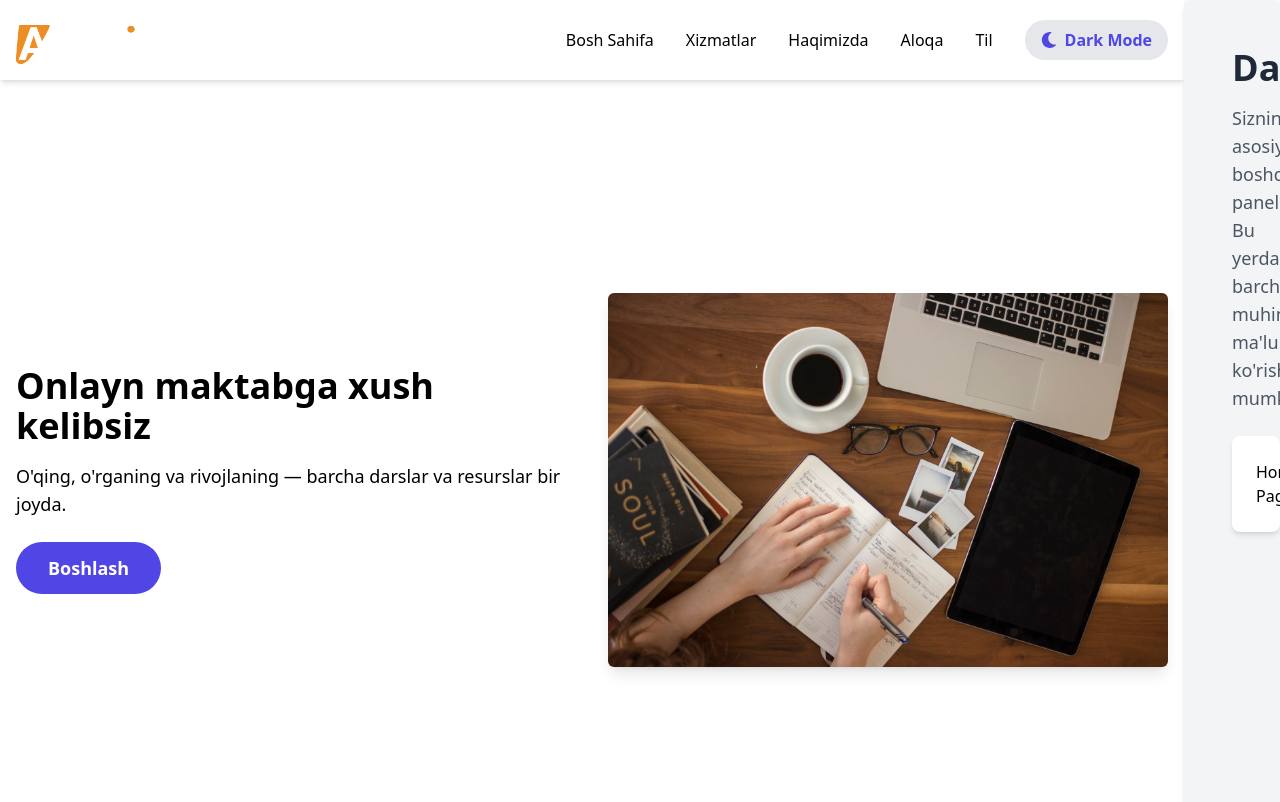
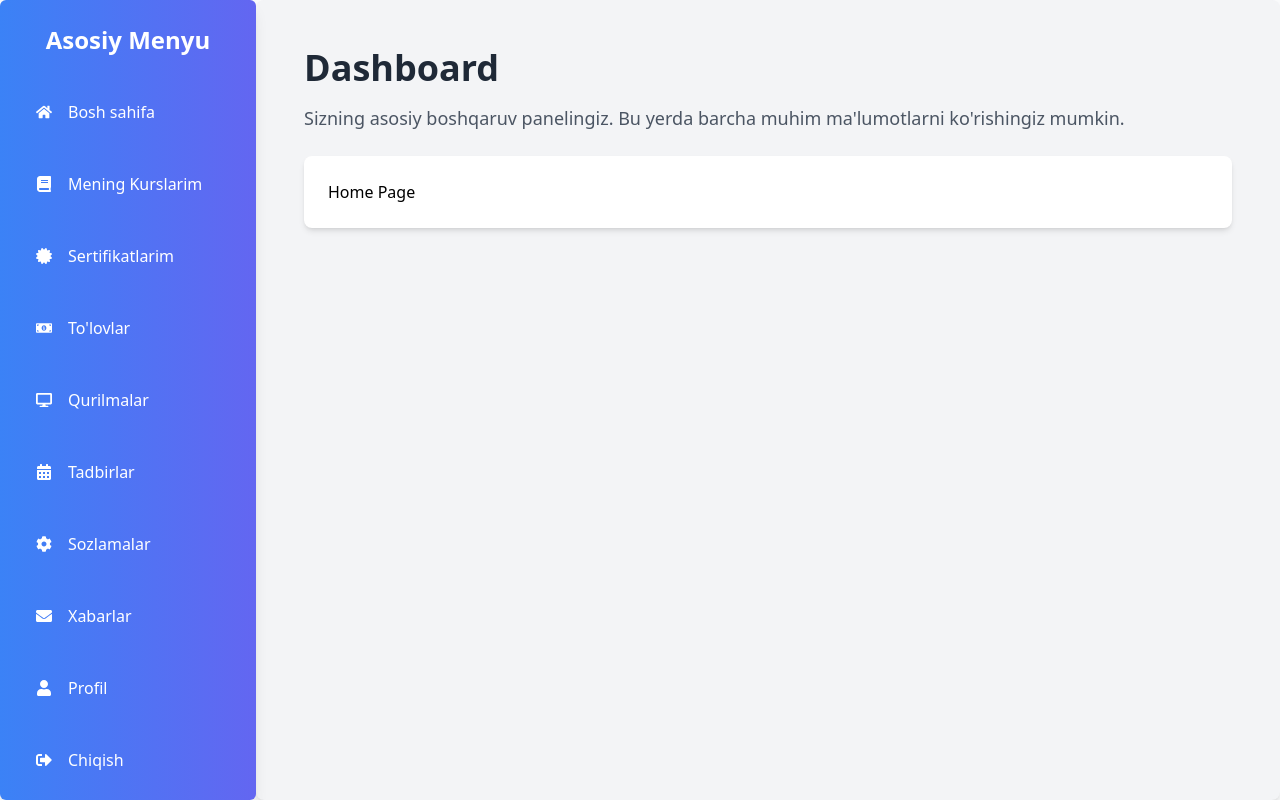
Before and after one commit to Sodiq578/OnlineMaktab2, a React (Create React App) app: page /dashboard/home in a window 1280 px wide. Shown: the top 802 px of the page. Built offline with nearby package versions, Linux system fonts and the light colour scheme.

Commit message:
qayta qildi kopya

```diff
--- a/src/components/Sidebar.jsx
+++ b/src/components/Sidebar.jsx
@@ -1,286 +1,119 @@
-import React, { useState, useEffect } from 'react';
-import { useNavigate } from 'react-router-dom';
-import './LandingPage.css';
-import BackImg from '../assets/backImg.jpeg';
-import BackImg2 from "../assets/backImg2.jpeg";
-import BackImg3 from "../assets/backImg3.jpg";
-import Logo from "../assets/Logo.png";
-import { FaMoon, FaSun } from 'react-icons/fa'; // For sun and moon icons
-import { FaBars } from 'react-icons/fa'; // For hamburger icon
+import React, { useState } from 'react';
+import { Link } from 'react-router-dom';
+import { FaHome, FaBook, FaCertificate, FaMoneyBillAlt, FaDesktop, FaCalendarAlt, FaCog, FaSignOutAlt, FaEnvelope, FaUser, FaBars } from 'react-icons/fa';
+import './Sidebar.css';
 
-import uzbekFlag from '../assets/uzbFlag.jpg';
-import russianFlag from '../assets/rusFlag.jpg';
-import englishFlag from '../assets/engFlag.webp';
+const Sidebar = () => {
+  const [isOpen, setIsOpen] = useState(false); // Sidebarni ochish va yopish uchun holat
 
-const LandingPage = () => {
-  const navigate = useNavigate();
-  const [activeAccordion, setActiveAccordion] = useState(null);
-  const [isDarkMode, setIsDarkMode] = useState(false);
-  const [language, setLanguage] = useState('uzbek'); // 'uzbek', 'russian', 'english'
-  const [isDropdownOpen, setIsDropdownOpen] = useState(false); // Add this line for dropdown state
-
-  const images = [
-    {
-      img: BackImg,
-      title: "O'quvchilar uchun eng yaxshi kurslar",
-      text: "Bizning platformamizda har bir darajadagi o'quvchilar uchun mo'ljallangan o'quv kurslarini topishingiz mumkin.",
-    },
-    {
-      img: BackImg2,
-      title: "Mutaxassis bo'lish yo'li",
-      text: "O'zingizga mos keladigan sohani tanlang va muvaffaqiyat sari qadam qo'ying.",
-    },
-    {
-      img: BackImg3,
-      title: "Ixtisoslashgan o'qituvchilar",
-      text: "Bizning kurslarimiz yetuk va tajribali o'qituvchilar tomonidan ishlab chiqilgan.",
-    },
-  ];
-
-  const [currentImageIndex, setCurrentImageIndex] = useState(0);
-
-  useEffect(() => {
-    const interval = setInterval(() => {
-      setCurrentImageIndex((prevIndex) => (prevIndex + 1) % images.length);
-    }, 5000); // Change image every 5 seconds
-    return () => clearInterval(interval);
-  }, [images.length]);
-
-  const toggleDarkMode = () => setIsDarkMode(!isDarkMode);
-
-  const changeLanguage = (language) => {
-    setLanguage(language);
-    setIsDropdownOpen(false); // Close dropdown
+  const toggleSidebar = () => {
+    setIsOpen(!isOpen); // Sidebar holatini teskari o'zgartirish
   };
 
-  const translations = {
-    uzbek: {
-      title: "Onlayn maktabga xush kelibsiz",
-      description: "O'qing, o'rganing va rivojlaning — barcha darslar va resurslar bir joyda.",
-      start: "Boshlash",
-      login: "Kirish",
-      moreInfo: "Batafsil Ma'lumot",
-      about: "Biz Haqimizda",
-      services: "Bizning Xizmatlarimiz",
-      features: "Xususiyatlar",
-      testimonials: "Fikrlar",
-      footer: "Sevgi bilan ta'lim olishni targ'ib qilamiz.",
-      legal: "Barcha huquqlar himoyalangan.",
-      servicesDescription: "Xizmatlarimiz o'quvchilarga eng yaxshi ta'lim imkoniyatlarini taqdim etadi.",
-      featuresDescription: "Kurslarimiz interaktiv, ilg'or texnologiyalar bilan ta'minlangan.",
-      testimonialsDescription: "Bizning talabalarimiz ta'lim sifati haqida ijobiy fikrlar bildirishadi.",
-      aboutContent: "Bizning platformamiz o'quvchilarga eng yangi ta'lim resurslarini taqdim etishga intiladi. Bizning missiyamiz — o'quvchilarga global darajadagi bilimlarni osonlik bilan olish imkoniyatini yaratish. Bizning barcha kurslarimiz malakali o'qituvchilar tomonidan ishlab chiqilgan va yangi texnologiyalar bilan jihozlangan. Bizning ta'lim tizimimiz o'quvchilarni har tomonlama rivojlantirishga mo'ljallangan.",
-      moreAbout: "Biz haqimizda yanada ko'proq bilib oling...",
-    },
-    russian: {
-      title: "Добро пожаловать на Платформу Онлайн Классов",
-      description: "Чтение, обучение и развитие — все уроки и ресурсы в одном месте.",
-      start: "Начать",
-      login: "Войти",
-      moreInfo: "Подробнее",
-      about: "О Нас",
-      services: "Наши Услуги",
-      features: "Особенности",
-      testimonials: "Отзывы",
-      footer: "Мы продвигаем образование с любовью.",
-      legal: "Все права защищены.",
-      servicesDescription: "Наши услуги предлагают лучшие образовательные возможности для учеников.",
-      featuresDescription: "Наши курсы интерактивны и оснащены передовыми технологиями.",
-      testimonialsDescription: "Наши студенты оставляют положительные отзывы о качестве образования.",
+  return (
+    <div className="relative">
+      {/* Burger menu button */}
+      <div className="sidebar-box sm:hidden flex items-center justify-between p-4 bg-gradient-to-r from-blue-500 to-indigo-500 text-white absolute left-0 top-0 rounded-md shadow-lg">
+        {/* Yashirish h2 */}
+        <h2 className="text-2xl font-semibold hidden">Asosiy Menyu</h2>
+        <FaBars onClick={toggleSidebar} className="text-3xl cursor-pointer" />
+      </div>
 
-      aboutContent: "Наша платформа стремится предоставить студентам самые современные образовательные ресурсы. Наша миссия — предоставить студентам возможность получить глобальные знания с легкостью. Все наши курсы разработаны квалифицированными преподавателями и оснащены новейшими технологиями. Наша система образования направлена на всестороннее развитие студентов.",
-      moreAbout: "Узнайте больше о нас...",
-    },
-    english: {
-      title: "Welcome to the Online Classes Platform",
-      description: "Read, learn, and grow — all lessons and resources in one place.",
-      start: "Get Started",
-      login: "Login",
-      moreInfo: "Learn More",
-      about: "About Us",
-      services: "Our Services",
-      features: "Features",
-      testimonials: "Testimonials",
-      footer: "We promote learning with love.",
-      legal: "All rights reserved.",
-      servicesDescription: "Our services provide the best educational opportunities for students.",
-      featuresDescription: "Our courses are interactive and equipped with advanced technologies.",
-      testimonialsDescription: "Our students leave positive feedback on the quality of education.",
-      aboutContent: "Our platform strives to provide students with the latest educational resources. Our mission is to make global knowledge easily accessible. All our courses are developed by qualified instructors and equipped with the latest technologies. Our educational system is designed to foster all-round development of students.",
-      moreAbout: "Learn more about us...",
-    }
-  };
+      {/* Mobile Sidebar (hidden on larger screens) */}
+      <div className={`fixed inset-0 bg-gray-900 bg-opacity-50 ${isOpen ? 'block' : 'hidden'} sm:hidden`} onClick={toggleSidebar}></div>
+      <div className={`fixed top-0 left-0 bg-gradient-to-r from-blue-500 to-indigo-500 text-white w-64 p-6 sm:hidden transition-all duration-300 transform ${isOpen ? 'translate-x-0' : '-translate-x-full'} shadow-lg rounded-md`}>
+        <ul className="space-y-6">
+          <li className="hover:bg-blue-400 hover:text-white flex items-center space-x-4 p-3 rounded-md transition duration-200">
+            <FaHome />
+            <Link to="/dashboard/home">Bosh sahifa</Link>
+          </li>
+          <li className="hover:bg-blue-400 hover:text-white flex items-center space-x-4 p-3 rounded-md transition duration-200">
+            <FaBook />
+            <Link to="/dashboard/my-courses">Mening Kurslarim</Link>
+          </li>
+          <li className="hover:bg-blue-400 hover:text-white flex items-center space-x-4 p-3 rounded-md transition duration-200">
+            <FaCertificate />
+            <Link to="/dashboard/certificates">Sertifikatlarim</Link>
+          </li>
+          <li className="hover:bg-blue-400 hover:text-white flex items-center space-x-4 p-3 rounded-md transition duration-200">
+            <FaMoneyBillAlt />
+            <Link to="/dashboard/payments">To'lovlar</Link>
+          </li>
+          <li className="hover:bg-blue-400 hover:text-white flex items-center space-x-4 p-3 rounded-md transition duration-200">
+            <FaDesktop />
+            <Link to="/dashboard/devices">Qurilmalar</Link>
+          </li>
+          <li className="hover:bg-blue-400 hover:text-white flex items-center space-x-4 p-3 rounded-md transition duration-200">
+            <FaCalendarAlt />
+            <Link to="/dashboard/events">Tadbirlar</Link>
+          </li>
+          <li className="hover:bg-blue-400 hover:text-white flex items-center space-x-4 p-3 rounded-md transition duration-200">
+            <FaCog />
+            <Link to="/dashboard/settings">Sozlamalar</Link>
+          </li>
+          <li className="hover:bg-blue-400 hover:text-white flex items-center space-x-4 p-3 rounded-md transition duration-200">
+            <FaEnvelope />
+            <Link to="/dashboard/messages">Xabarlar</Link>
+          </li>
+          <li className="hover:bg-blue-400 hover:text-white flex items-center space-x-4 p-3 rounded-md transition duration-200">
+            <FaUser />
+            <Link to="/dashboard/profile">Profil</Link>
+          </li>
+          <li className="hover:bg-blue-400 hover:text-white flex items-center space-x-4 p-3 rounded-md transition duration-200">
+            <FaSignOutAlt />
+            <Link to="/dashboard/logout">Chiqish</Link>
+          </li>
+        </ul>
+      </div>
 
-  const navTitle = {
-    home: {
-      uzbek: "Bosh Sahifa",
-      russian: "Главная",
-      english: "Home",
-    },
-    services: {
-      uzbek: "Xizmatlar",
-      russian: "Услуги",
-      english: "Services",
-    },
-    about: {
-      uzbek: "Haqimizda",
-      russian: "О нас",
-      english: "About",
-    },
-    contact: {
-      uzbek: "Aloqa",
-      russian: "Контакты",
-      english: "Contact",
-    },
-    language: {
-      uzbek: "Til",
-      russian: "Язык",
-      english: "Language",
-    },
-  };
-
-  const currentLang = translations[language];
-
-  return (
-    <div className={isDarkMode ? 'bg-gray-900 text-white' : 'bg-white text-black'}>
-      {/* Navbar */}
-      <nav className={`p-4 ${isDarkMode ? 'bg-gray-900 text-white' : 'bg-white text-black'} shadow-md transition-all duration-300`}>
-        <div className="max-w-7xl mx-auto flex justify-between items-center">
-          <div className="cursor-pointer">
-            <img src={Logo} alt="Logo" className="h-12 w-auto object-contain" />
-          </div>
-
-          {/* Burger Menu for Mobile */}
-          <button
-            className="md:hidden text-xl"
-            onClick={() => setIsDropdownOpen(!isDropdownOpen)}
-          >
-            <FaBars />
-          </button>
-
-          {/* Menu Links */}
-          <div className={`md:flex items-center space-x-8 ${isDropdownOpen ? 'block' : 'hidden'} md:block`}>
-            <a href="#home" className="hover:text-indigo-500 transition">
-              {navTitle.home[language]}
-            </a>
-            <a href="#services" className="hover:text-indigo-500 transition">
-              {navTitle.services[language]}
-            </a>
-            <a href="#about" className="hover:text-indigo-500 transition">
-              {navTitle.about[language]}
-            </a>
-            <a href="#contact" className="hover:text-indigo-500 transition">
-              {navTitle.contact[language]}
-            </a>
-
-
-            {/* Language Dropdown */}
-            <div className="relative">
-              <button
-                onClick={() => setIsDropdownOpen(!isDropdownOpen)}
-                className="flex items-center space-x-2 hover:text-indigo-500 transition"
-              >
-                <span>{navTitle.language[language]}</span>
-              </button>
-              {isDropdownOpen && (
-                <div className="absolute mt-2 bg-white shadow-lg rounded-md w-32 z-10">
-                  <button
-                    onClick={() => changeLanguage('uzbek')}
-                    className="dropdown-item block w-full text-left px-4 py-2 hover:bg-gray-100"
-                  >
-                    <img src={uzbekFlag} alt="Uzbek Flag" className="w-5 h-5 inline-block mr-2" />
-                    Uzbek
-                  </button>
-                  <button
-                    onClick={() => changeLanguage('russian')}
-                    className="dropdown-item block w-full text-left px-4 py-2 hover:bg-gray-100"
-                  >
-                    <img src={russianFlag} alt="Russian Flag" className="w-5 h-5 inline-block mr-2" />
-                    Russian
-                  </button>
-                  <button
-                    onClick={() => changeLanguage('english')}
-                    className="dropdown-item block w-full text-left px-4 py-2 hover:bg-gray-100"
-                  >
-                    <img src={englishFlag} alt="English Flag" className="w-5 h-5 inline-block mr-2" />
-                    English
-                  </button>
-                </div>
-              )}
-            </div>
-
-            {/* Dark Mode Toggle */}
-            <button
-              onClick={toggleDarkMode}
-              className="flex items-center bg-gray-200 text-indigo-600 px-4 py-2 rounded-full font-semibold hover:bg-gray-300 transition"
-            >
-              {isDarkMode ? <FaSun className="mr-2" /> : <FaMoon className="mr-2" />}
-              {isDarkMode ? 'Light Mode' : 'Dark Mode'}
-            </button>
-          </div>
-        </div>
-      </nav>
-
-      {/* Hero Section */}
-      <section className="relative h-screen flex flex-col lg:flex-row items-center justify-center container mx-auto max-w-[1400px] gap-8 px-4">
-        <div className="lg:w-1/2 text-center lg:text-left">
-          <h1 className="text-4xl font-semibold mb-4">{currentLang.title}</h1>
-          <p className="text-lg mb-6">{currentLang.description}</p>
-          <button
-      onClick={() => navigate('/login')}
-      className="bg-indigo-600 px-6 py-3 lg:px-8 lg:py-3 rounded-full text-white text-sm lg:text-lg font-semibold hover:bg-indigo-700 transition duration-300"
-    >
-      {currentLang.start}
-    </button>
-        </div>
-        <div className="lg:w-1/2">
-          <img src={images[currentImageIndex].img} alt="Hero Image" className="w-full h-auto object-cover rounded-md shadow-lg" />
-        </div>
-      </section>
-
-      {/* About Section */}
-      <section id="about" className="  py-16">
-        <div className="container mx-auto text-center px-4">
-          <h2 className="text-3xl font-bold mb-6">{currentLang.about}</h2>
-          <p className="text-lg text-gray-600 mb-8">{currentLang.aboutContent}</p>
-          <p className="text-lg mb-8">{currentLang.moreAbout}</p>
-        </div>
-      </section>
-
-      {/* Services Section */}
-      <section id="services" className="  py-16">
-        <div className="container mx-auto text-center px-4">
-          <h2 className="text-3xl font-bold mb-6">{currentLang.services}</h2>
-          <p className="text-lg text-gray-600">{currentLang.servicesDescription}</p>
-        </div>
-      </section>
-
-      {/* Features Section */}
-      <section id="features" className="  py-16">
-        <div className="container mx-auto text-center px-4">
-          <h2 className="text-3xl font-bold mb-6">{currentLang.features}</h2>
-          <p className="text-lg text-gray-600">{currentLang.featuresDescription}</p>
-        </div>
-      </section>
-
-
-      {/* Testimonials Section */}
-      <section id="testimonials" className="  py-16">
-        <div className="container mx-auto text-center px-4">
-          <h2 className="text-3xl font-bold mb-6">{currentLang.testimonials}</h2>
-          <p className="text-lg text-gray-600">{currentLang.testimonialsDescription}</p>
-        </div>
-      </section>
-
-      {/* Footer */}
-      <footer className="bg-gray-900 text-white py-6">
-        <div className="container mx-auto text-center">
-          <p>{currentLang.footer}</p>
-          <p className="text-sm mt-4">{currentLang.legal}</p>
-        </div>
-      </footer>
+      {/* Desktop Sidebar (visible on larger screens) */}
+      <div className="hidden sm:block w-64 bg-gradient-to-r from-blue-500 to-indigo-500 text-white p-6 h-screen overflow-y-auto shadow-lg rounded-md">
+        <h2 className="text-2xl font-semibold mb-8 text-center">Asosiy Menyu</h2>
+        <ul>
+          <li className="mb-6 hover:bg-blue-400 hover:text-white flex items-center space-x-4 p-3 rounded-md transition duration-200">
+            <FaHome />
+            <Link to="/dashboard/home">Bosh sahifa</Link>
+          </li>
+          <li className="mb-6 hover:bg-blue-400 hover:text-white flex items-center space-x-4 p-3 rounded-md transition duration-200">
+            <FaBook />
+            <Link to="/dashboard/my-courses">Mening Kurslarim</Link>
+          </li>
+          <li className="mb-6 hover:bg-blue-400 hover:text-white flex items-center space-x-4 p-3 rounded-md transition duration-200">
+            <FaCertificate />
+            <Link to="/dashboard/certificates">Sertifikatlarim</Link>
+          </li>
+          <li className="mb-6 hover:bg-blue-400 hover:text-white flex items-center space-x-4 p-3 rounded-md transition duration-200">
+            <FaMoneyBillAlt />
+            <Link to="/dashboard/payments">To'lovlar</Link>
+          </li>
+          <li className="mb-6 hover:bg-blue-400 hover:text-white flex items-center space-x-4 p-3 rounded-md transition duration-200">
+            <FaDesktop />
+            <Link to="/dashboard/devices">Qurilmalar</Link>
+          </li>
+          <li className="mb-6 hover:bg-blue-400 hover:text-white flex items-center space-x-4 p-3 rounded-md transition duration-200">
+            <FaCalendarAlt />
+            <Link to="/dashboard/events">Tadbirlar</Link>
+          </li>
+          <li className="mb-6 hover:bg-blue-400 hover:text-white flex items-center space-x-4 p-3 rounded-md transition duration-200">
+            <FaCog />
+            <Link to="/dashboard/settings">Sozlamalar</Link>
+          </li>
+          <li className="mb-6 hover:bg-blue-400 hover:text-white flex items-center space-x-4 p-3 rounded-md transition duration-200">
+            <FaEnvelope />
+            <Link to="/dashboard/messages">Xabarlar</Link>
+          </li>
+          <li className="mb-6 hover:bg-blue-400 hover:text-white flex items-center space-x-4 p-3 rounded-md transition duration-200">
+            <FaUser />
+            <Link to="/dashboard/profile">Profil</Link>
+          </li>
+          <li className="mb-6 hover:bg-blue-400 hover:text-white flex items-center space-x-4 p-3 rounded-md transition duration-200">
+            <FaSignOutAlt />
+            <Link to="/dashboard/logout">Chiqish</Link>
+          </li>
+        </ul>
+      </div>
     </div>
   );
 };
 
-export default LandingPage;
+export default Sidebar;
```
Also changed, not shown: public/index.html (+27 -4 lines), src/components/LandingPage.jsx (line endings or trailing spaces), src/components/LoginPage.jsx (line endings or trailing spaces).
